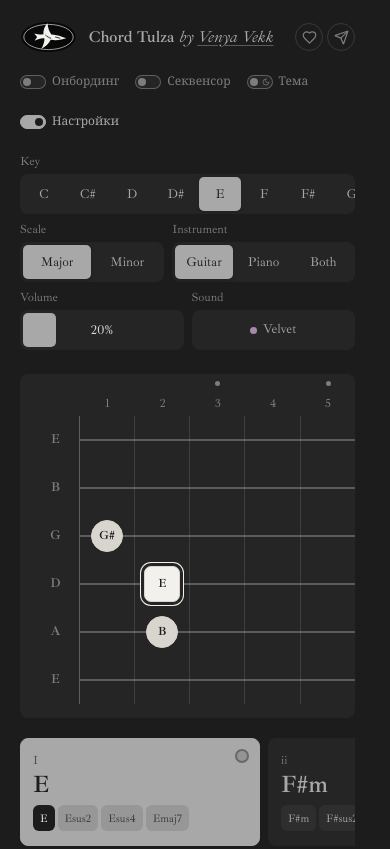
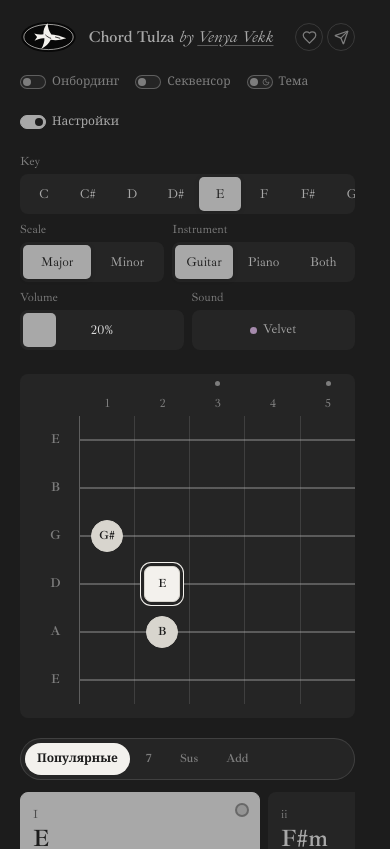
Before and after one commit to venyavekk-dev/chords, a React (Vite) app: page / in a window 390 px wide. Shown: the top 849 px of the page. Built offline with nearby package versions, Linux system fonts and the light colour scheme.

Commit message:
Добавить фильтр семейств над аккордами

```diff
--- a/src/App.tsx
+++ b/src/App.tsx
@@ -8,7 +8,9 @@ import { PianoKeyboard } from "./components/PianoKeyboard";
 import { RelationshipHint } from "./components/RelationshipHint";
 import { TopBar } from "./components/TopBar";
 import { VoicingMini } from "./components/VoicingMini";
-import { buildDiatonicChords, buildScale, parseChord } from "./lib/musicTheory";
+import { buildDiatonicChords } from "./lib/musicTheory";
+import { buildChordVariants, CHORD_FAMILIES } from "./lib/chordFamilies";
+import type { ChordFamily } from "./lib/chordFamilies";
 import { generateVoicings } from "./lib/guitar";
 import { loadState, saveState } from "./lib/storage";
 import { playChord, SOUND_PRESETS } from "./lib/audio";
@@ -84,13 +86,17 @@ export default function App() {
   const [dragStepIndex, setDragStepIndex] = useState<number | null>(null);
   const [presetIndex, setPresetIndex] = useState(0);
   const [presetRevealed, setPresetRevealed] = useState(false);
+  const [chordFamily, setChordFamily] = useState<ChordFamily>("popular");
   const keyRoot = baseKeyRoot;
   const chords = useMemo(() => buildDiatonicChords(keyRoot, scaleMode), [keyRoot, scaleMode]);
   const availableChords = useMemo(
     () => chords.filter((chord) => generateVoicings(chord.symbol, capoFret).length > 0),
     [chords, capoFret],
   );
-  const chordVariants = useMemo(() => chords.map((chord) => variantsForChord(chord, keyRoot, scaleMode)), [chords, keyRoot, scaleMode]);
+  const chordVariants = useMemo(
+    () => chords.map((chord) => buildChordVariants(chord, keyRoot, scaleMode, chordFamily)),
+    [chords, keyRoot, scaleMode, chordFamily],
+  );
   const [activeChord, setActiveChord] = useState<DegreeChord>(chords[0]);
   const [selectedVoicing, setSelectedVoicing] = useState<GuitarVoicing | undefined>();
   const [previewChord, setPreviewChord] = useState<DegreeChord | undefined>();
@@ -271,6 +277,14 @@ export default function App() {
 
   const toggleCapo = (fret: number) => {
     setCapoFret((current) => (current === fret ? 0 : fret));
+  };
+
+  const selectChordFamily = (family: ChordFamily) => {
+    setChordFamily(family);
+    setPreviewChord(undefined);
+    setPreviewVoicing(undefined);
+    const baseChord = chords.find((chord) => chord.degree === activeChord.degree);
+    if (baseChord) setActiveChord(baseChord);
   };
 
   return (
@@ -470,6 +484,19 @@ export default function App() {
             </button>
           </div>
         )}
+        <div className="chord-family-filter" role="group" aria-label="Семейство аккордов">
+          {CHORD_FAMILIES.map((family) => (
+            <button
+              type="button"
+              className={chordFamily === family.id ? "active" : ""}
+              aria-pressed={chordFamily === family.id}
+              key={family.id}
+              onClick={() => selectChordFamily(family.id)}
+            >
+              {family.label}
+            </button>
+          ))}
+        </div>
         <section
           className="chord-strip"
           onMouseLeave={() => {
@@ -577,29 +604,6 @@ function pickVoicing(voicings: GuitarVoicing[], memorizedKey?: string): GuitarVo
   return voicings.find((voicing) => voicing.frets.join("") === memorizedKey) ?? voicings[0];
 }
 
-function variantsForChord(chord: DegreeChord, keyRoot: string, mode: ScaleMode): DegreeChord[] {
-  const scaleNotes = new Set(buildScale(keyRoot, mode));
-  const variants = [
-    chord.symbol,
-    `${chord.root}sus2`,
-    `${chord.root}sus4`,
-    `${chord.root}${seventhSuffix(chord, mode)}`,
-  ];
-
-  return variants
-    .filter((symbol, index, all) => all.indexOf(symbol) === index)
-    .filter((symbol) => parseChord(symbol).tones.every((tone) => scaleNotes.has(tone)))
-    .map((symbol) => ({ ...chord, symbol }));
-}
-
-function seventhSuffix(chord: DegreeChord, mode: ScaleMode) {
-  const cleanDegree = chord.degree.replace("°", "");
-  if (chord.quality === "diminished") return "m7b5";
-  if (chord.quality === "minor") return "m7";
-  if ((mode === "Major" && cleanDegree === "V") || (mode === "Minor" && cleanDegree === "VII")) return "7";
-  return "maj7";
-}
-
 function variantLabel(variant: DegreeChord) {
   return variant.symbol;
 }
--- a/src/styles.css
+++ b/src/styles.css
@@ -838,7 +838,50 @@ select {
   grid-template-columns: repeat(7, minmax(0, 1fr));
   gap: var(--space-2);
   min-width: 0;
-  margin-top: var(--space-8);
+  margin-top: var(--space-3);
+}
+
+.chord-family-filter {
+  display: flex;
+  justify-content: center;
+  gap: 4px;
+  width: fit-content;
+  max-width: 100%;
+  margin: var(--space-8) auto 0;
+  padding: 4px;
+  border: 1px solid var(--border-default);
+  border-radius: var(--radius-pill);
+  overflow-x: auto;
+  background: var(--surface-primary);
+  scrollbar-width: none;
+}
+
+.chord-family-filter::-webkit-scrollbar {
+  display: none;
+}
+
+.chord-family-filter button {
+  flex: 0 0 auto;
+  min-height: 32px;
+  padding: 6px 12px;
+  border: 0;
+  border-radius: var(--radius-pill);
+  background: transparent;
+  color: var(--text-secondary);
+  font-size: 0.75rem;
+  font-weight: 600;
+  white-space: nowrap;
+  transition: background var(--transition-fast), color var(--transition-fast);
+}
+
+.chord-family-filter button:hover {
+  background: var(--surface-hover);
+  color: var(--text-primary);
+}
+
+.chord-family-filter button.active {
+  background: var(--text-strong);
+  color: var(--page-bg);
 }
 
 .strip-chord {
@@ -1935,11 +1978,17 @@ select {
     grid-auto-flow: column;
     grid-auto-columns: min(72vw, 15rem);
     gap: var(--space-2);
-    margin-top: var(--space-5);
+    margin-top: var(--space-3);
     padding-bottom: 4px;
     overflow: auto hidden;
     overscroll-behavior-x: contain;
     scrollbar-width: none;
+  }
+
+  .chord-family-filter {
+    justify-content: flex-start;
+    width: 100%;
+    margin-top: var(--space-5);
   }
 
   .strip-chord {
```
